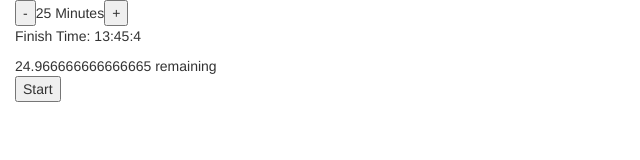
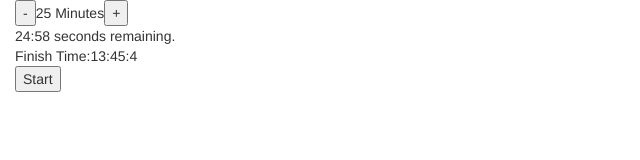
Before and after one commit to ccp92/pomodoro, a plain HTML site: page index.html in a window 1280 px wide. Both pictures are taken after a click on the button "Start". Shown: the whole page, without its empty margins (0-640 px from the left). Drawn offline with nearby package versions, Linux system fonts and the light colour scheme.

Commit message:
Seconds
Timer now counts down seconds for the first minute.

```diff
--- a/index.html
+++ b/index.html
@@ -14,8 +14,8 @@
   <body>
     <div id = "countdown" class="container-fluid">
       <button>-</button><span id = "minutes">25</span> Minutes<button>+</button>
+      <div id = "remaining"></div>
       <div id = "future"></div>
-      <div id = "remaining"></div>
       <button id="start">Start</button>
     </div>
   </body>
--- a/pomodoro.js
+++ b/pomodoro.js
@@ -7,14 +7,18 @@ $( document ).ready(function() {
       var now = new Date();
       var time = now.getHours() + ':' + now.getMinutes() + ':' + now.getSeconds();
 
-      var hourDiff = (later - now)/60000;
-      console.log(hourDiff);
+      var totalDiff=(later-now);
+      console.log(totalDiff);
 
-      $("#remaining").text(hourDiff + " remaining");
+      var minuteDiff = Math.floor(totalDiff/60000);
+      console.log(minuteDiff);
+
+      var secondDiff = Math.floor((60000-(1500000-totalDiff))/1000);
+      console.log(secondDiff + 'seconds');
+
+      $("#remaining").text(minuteDiff + ":" + secondDiff + " seconds remaining.");
 
     }, 1000);
-
-
 
     var start = new Date();
     var time = start.getHours() + ':' + start.getMinutes() + ':' + start.getSeconds();
@@ -24,7 +28,7 @@ $( document ).ready(function() {
     var timeLimit = later.getHours() + ':' + later.getMinutes() + ':' + later.getSeconds();
     console.log (timeLimit);
 
-    $('<p>Finish Time: ' + timeLimit + '</p>').appendTo('#future');
+    $('#future').text('Finish Time:' + timeLimit);
 
 
 
```
